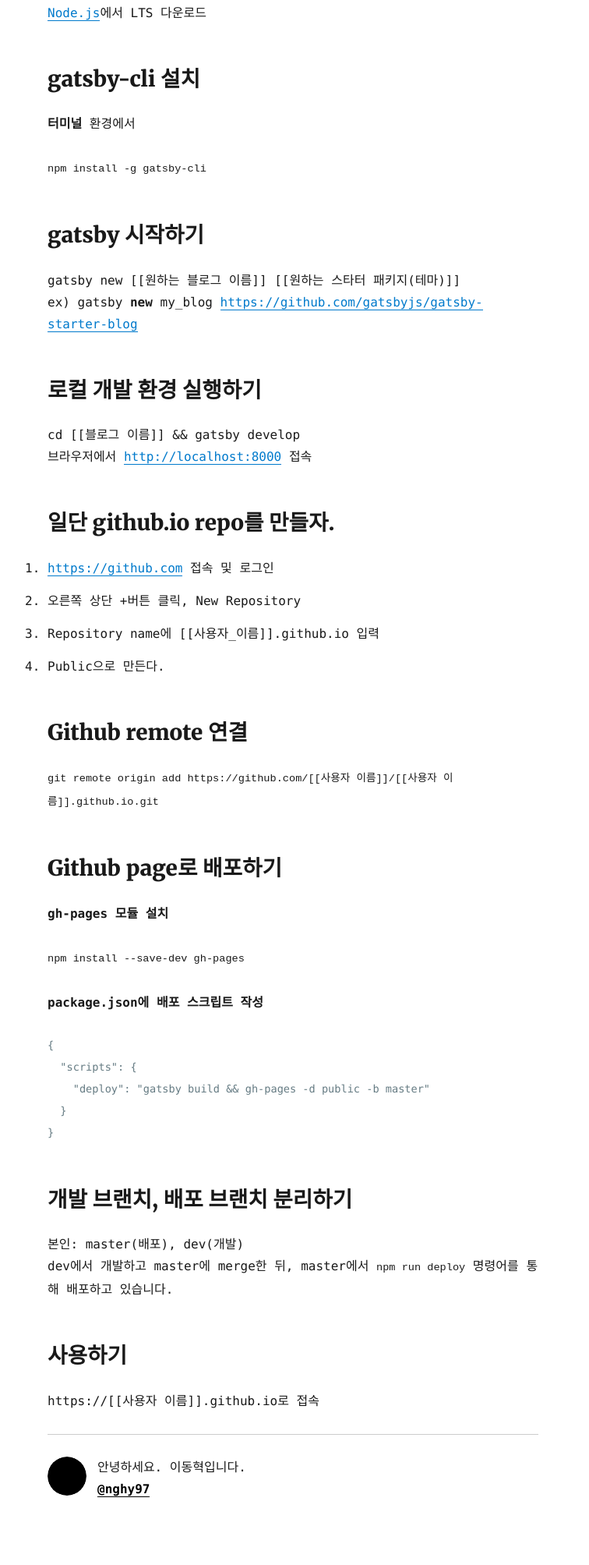
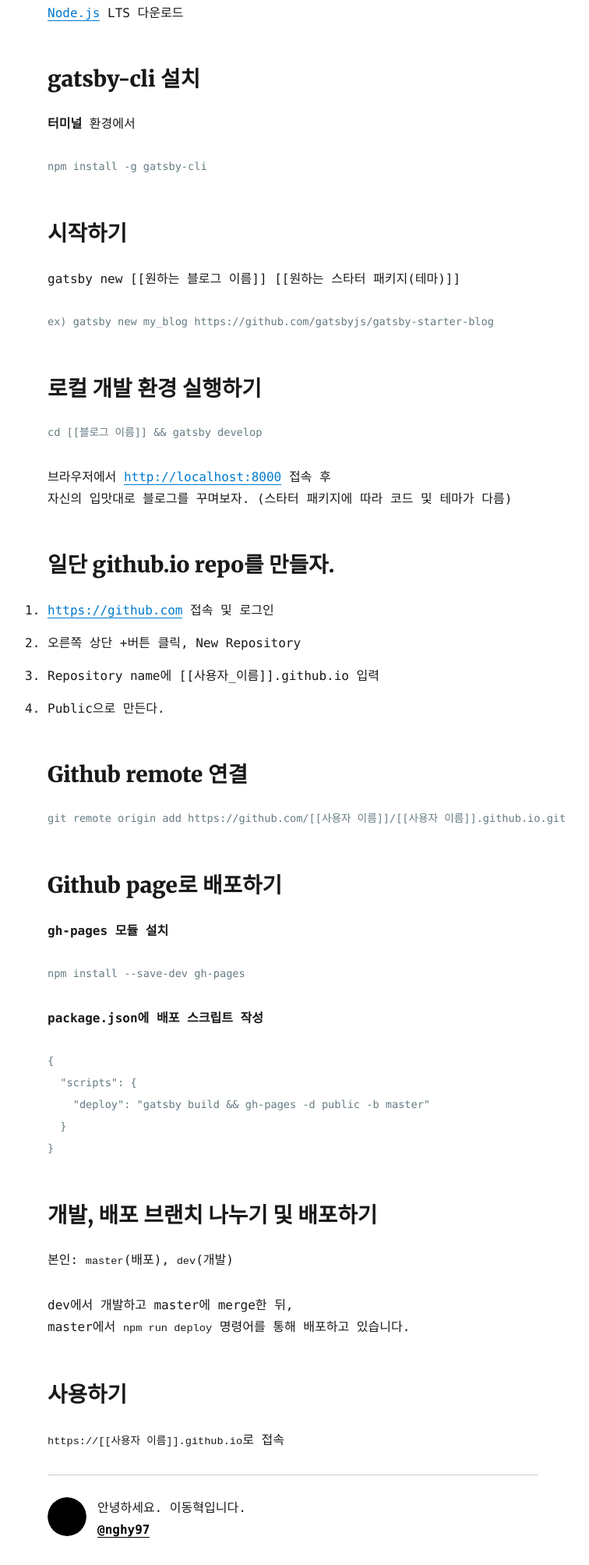
Before and after one commit to nghy97/nghy97.github.io, a Gatsby site: page /how-to-make-a-blog-using-gatsby/ in a window 1280 px wide. Shown: the part 279-2286 px from the top of the page at 78% size, without its empty margins (264-1020 px from the left). Built offline with nearby package versions, Linux system fonts and the light colour scheme; Gatsby itself is replaced by a stand-in of ours; some packages are replaced by stand-ins of ours; code samples lack their colours.

Commit message:
add contents

````diff
--- a/content/blog/how-to-make-a-blog-using-gatsby/index.md
+++ b/content/blog/how-to-make-a-blog-using-gatsby/index.md
@@ -1,28 +1,37 @@
 ---
 title: Gatsby로 블로그 만들기
 date: '2019-11-28'
-description: overreacted 블로그 따라 만들고 싶죠?
+description: 간단하게 Gatsby를 이용해서 자신만의 블로그를 만들어 보자!
 ---
 
 ## 일단 Nodes.js 설치하자
 
-[Node.js](https://nodejs.org/ko/)에서 LTS 다운로드
+[Node.js](https://nodejs.org/ko/) LTS 다운로드
 
 ## gatsby-cli 설치
 
 **터미널** 환경에서
 
-`npm install -g gatsby-cli`
+```Shell
+npm install -g gatsby-cli
+```
 
-## gatsby 시작하기
+## 시작하기
 
 gatsby new [[원하는 블로그 이름]] [[원하는 스타터 패키지(테마)]]
-ex) gatsby **new** my_blog https://github.com/gatsbyjs/gatsby-starter-blog
+
+```Shell
+ex) gatsby new my_blog https://github.com/gatsbyjs/gatsby-starter-blog
+```
 
 ## 로컬 개발 환경 실행하기
 
+```Shell
 cd [[블로그 이름]] && gatsby develop
-브라우저에서 [http://localhost:8000](http://localhost:8000) 접속
+```
+
+브라우저에서 [http://localhost:8000](http://localhost:8000) 접속 후
+자신의 입맛대로 블로그를 꾸며보자. (스타터 패키지에 따라 코드 및 테마가 다름)
 
 ## 일단 github.io repo를 만들자.
 
@@ -33,13 +42,17 @@
 
 ## Github remote 연결
 
-`git remote origin add https://github.com/[[사용자 이름]]/[[사용자 이름]].github.io.git`
+```Shell
+git remote origin add https://github.com/[[사용자 이름]]/[[사용자 이름]].github.io.git
+```
 
 ## Github page로 배포하기
 
 **gh-pages 모듈 설치**
 
-`npm install --save-dev gh-pages`
+```Shell
+npm install --save-dev gh-pages
+```
 
 **package.json에 배포 스크립트 작성**
 
@@ -51,11 +64,13 @@
 }
 ```
 
-## 개발 브랜치, 배포 브랜치 분리하기
+## 개발, 배포 브랜치 나누기 및 배포하기
 
-본인: master(배포), dev(개발)
-dev에서 개발하고 master에 merge한 뒤, master에서 `npm run deploy` 명령어를 통해 배포하고 있습니다.
+본인: `master`(배포), `dev`(개발)
+
+dev에서 개발하고 master에 merge한 뒤,
+master에서 `npm run deploy` 명령어를 통해 배포하고 있습니다.
 
 ## 사용하기
 
-https://[[사용자 이름]].github.io로 접속
+`https://[[사용자 이름]].github.io`로 접속
````
